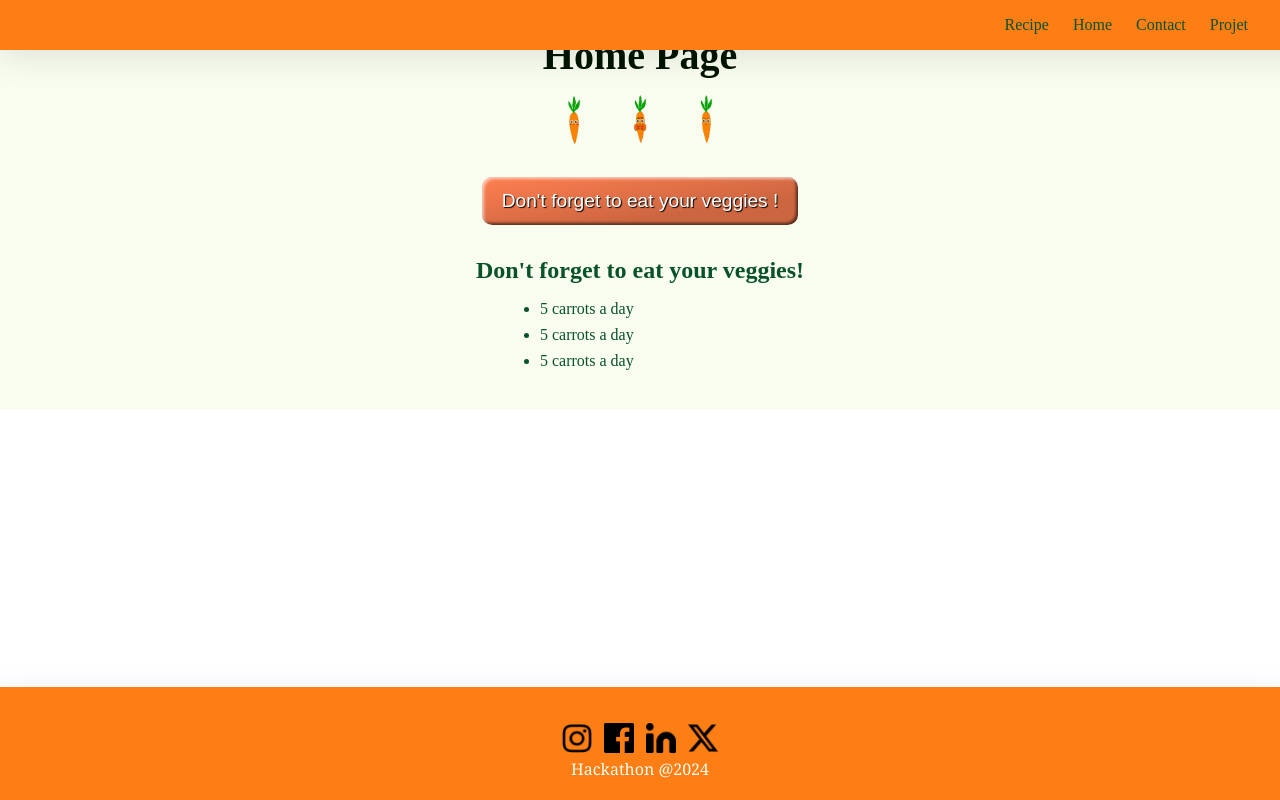
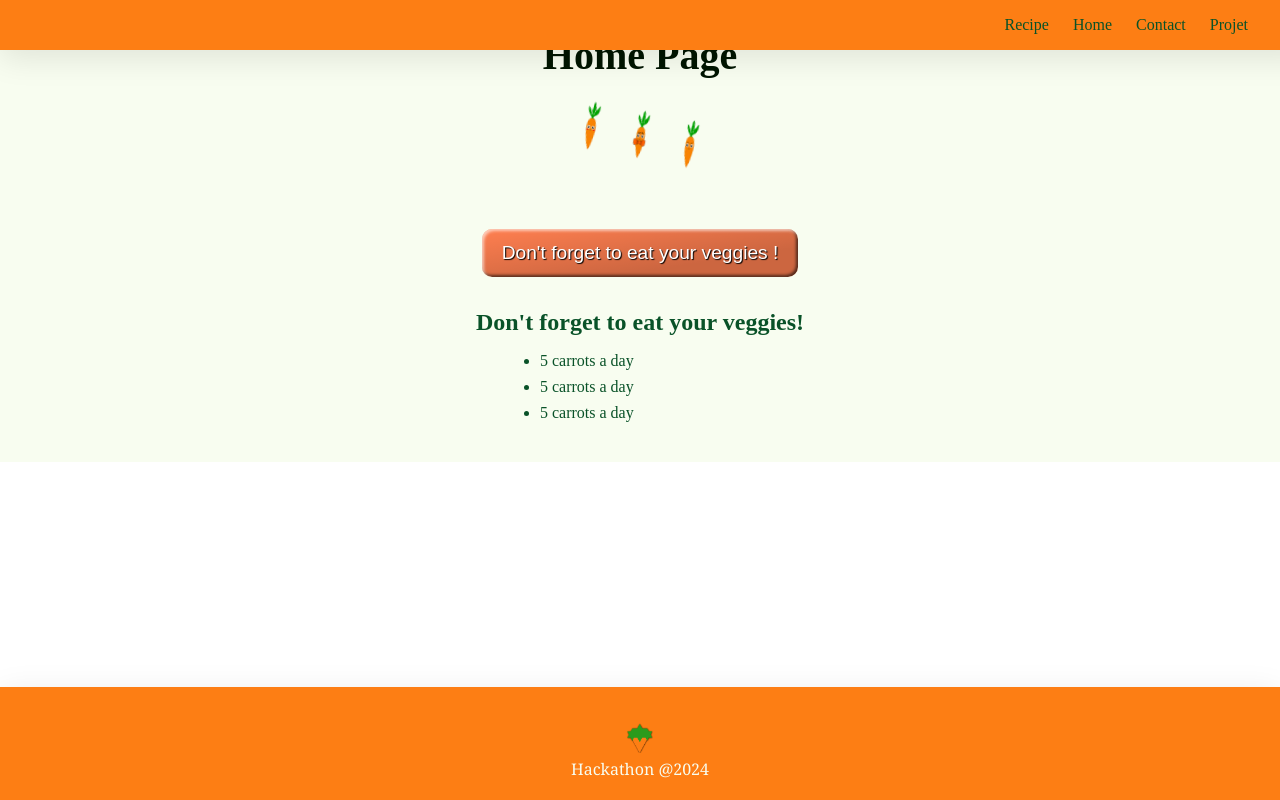
Before and after one commit to mathildeglet-cmd/Karotaine, a React (Vite) app: page / in a window 1280 px wide. Built offline with nearby package versions, Linux system fonts and the light colour scheme.

Commit message:
Adding the icon, changing the footer a bit. Funky Home page. (sorf of)

```diff
--- a/index.html
+++ b/index.html
@@ -3,9 +3,10 @@
 
 <head>
   <meta charset="UTF-8" />
-  <link rel="icon" type="image/svg+xml" href="/vite.svg" />
+  <link rel="icon" type="image/png" href="/icon.png" />
+
   <meta name="viewport" content="width=device-width, initial-scale=1.0" />
-  <title>Carrot Mania</title>
+  <title>Carrot</title>
 </head>
 
 <body>
--- a/src/components/Footer/Footer.module.css
+++ b/src/components/Footer/Footer.module.css
@@ -25,10 +25,11 @@ footer {
 }
 
 .social_icon {
-  filter: grayscale(100%);
+  /* filter: grayscale(100%); */
+  /* border: solid black; */
 }
 
 .social_icon:hover {
-  transform: scale(1.2);
+  transform: scale(1.5);
   filter: grayscale(0%);
 }
--- a/src/components/Footer/Footer.tsx
+++ b/src/components/Footer/Footer.tsx
@@ -1,7 +1,8 @@
-import facebook from "../../assets/images/facebook.png";
-import instagram from "../../assets/images/instagram.png";
-import linkedin from "../../assets/images/linkedin.png";
-import twitter from "../../assets/images/twitter.png";
+// import facebook from "../../assets/images/facebook.png";
+// import instagram from "../../assets/images/instagram.png";
+// import linkedin from "../../assets/images/linkedin.png";
+// import twitter from "../../assets/images/twitter.png";
+import icon from "../../../public/icon.png";
 import style from "./Footer.module.css";
 
 function Footer() {
@@ -9,7 +10,7 @@ function Footer() {
     <section>
       <footer>
         <div className={style.container_icon}>
-          <a href="_">
+          {/* <a href="_">
             <img
               src={instagram}
               alt="icone instagram"
@@ -36,6 +37,9 @@ function Footer() {
               alt="icone twitter"
               className={style.social_icon}
             />
+          </a> */}
+          <a href="_">
+            <img src={icon} alt="icone twitter" className={style.social_icon} />
           </a>
         </div>
         <p className={style.creators}>Hackathon @2024</p>
--- a/src/pages/Home/Home.module.css
+++ b/src/pages/Home/Home.module.css
@@ -116,3 +116,39 @@ button.styled:active {
   font-size: 1rem;
   margin: 0.5rem 0;
 }
+
+span {
+  background: #48abe000;
+  color: white;
+  padding: 1.5rem;
+  font-size: 1rem;
+  display: inline-block;
+}
+
+span.riseShake {
+  animation: jump-shaking 0.83s infinite;
+}
+
+@keyframes jump-shaking {
+  0% {
+    transform: translateX(0);
+  }
+  25% {
+    transform: translateY(-9px);
+  }
+  35% {
+    transform: translateY(-9px) rotate(17deg);
+  }
+  55% {
+    transform: translateY(-9px) rotate(-17deg);
+  }
+  65% {
+    transform: translateY(-9px) rotate(17deg);
+  }
+  75% {
+    transform: translateY(-9px) rotate(-17deg);
+  }
+  100% {
+    transform: translateY(0) rotate(0);
+  }
+}
--- a/src/pages/Home/Home.tsx
+++ b/src/pages/Home/Home.tsx
@@ -11,9 +11,11 @@ function Home() {
       <div className={style.HomeTitle}>
         <h1>Home Page</h1>
         <div className={style.PlaceholderImages}>
-          <img src={OriginalCarrot} alt="Original Carrot" />
-          <img src={FlatteredCarrot} alt="Flattered Carrot" />
-          <img src={AngryCarrot} alt="Angry Carrot" />
+          <span className={style.riseShake}>
+            <img src={OriginalCarrot} alt="Original Carrot" />
+            <img src={FlatteredCarrot} alt="Flattered Carrot" />
+            <img src={AngryCarrot} alt="Angry Carrot" />
+          </span>
         </div>
       </div>
       <button type="button" className={style.styled}>
```
Also changed, not shown: public/icon.png (added).
